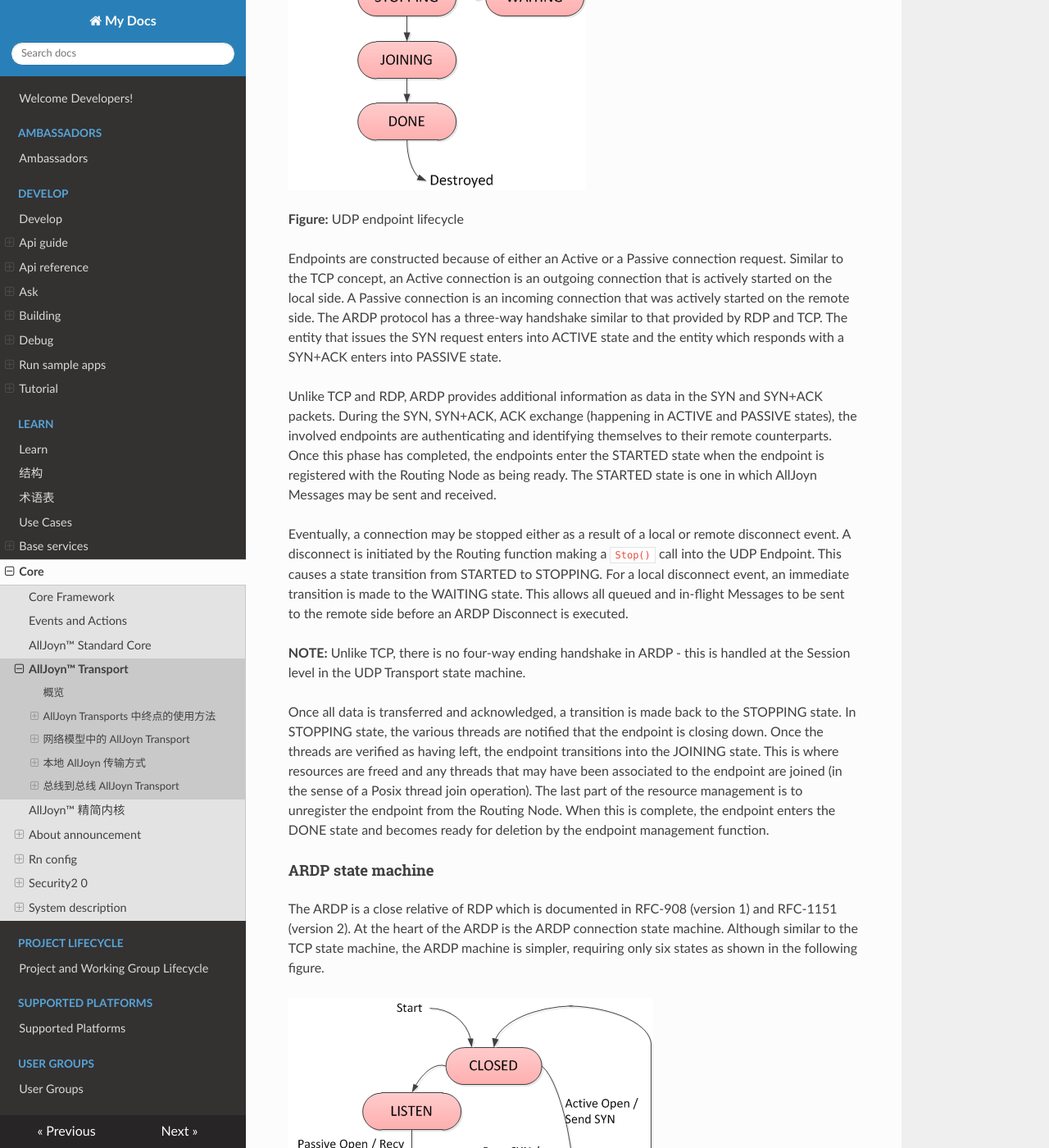
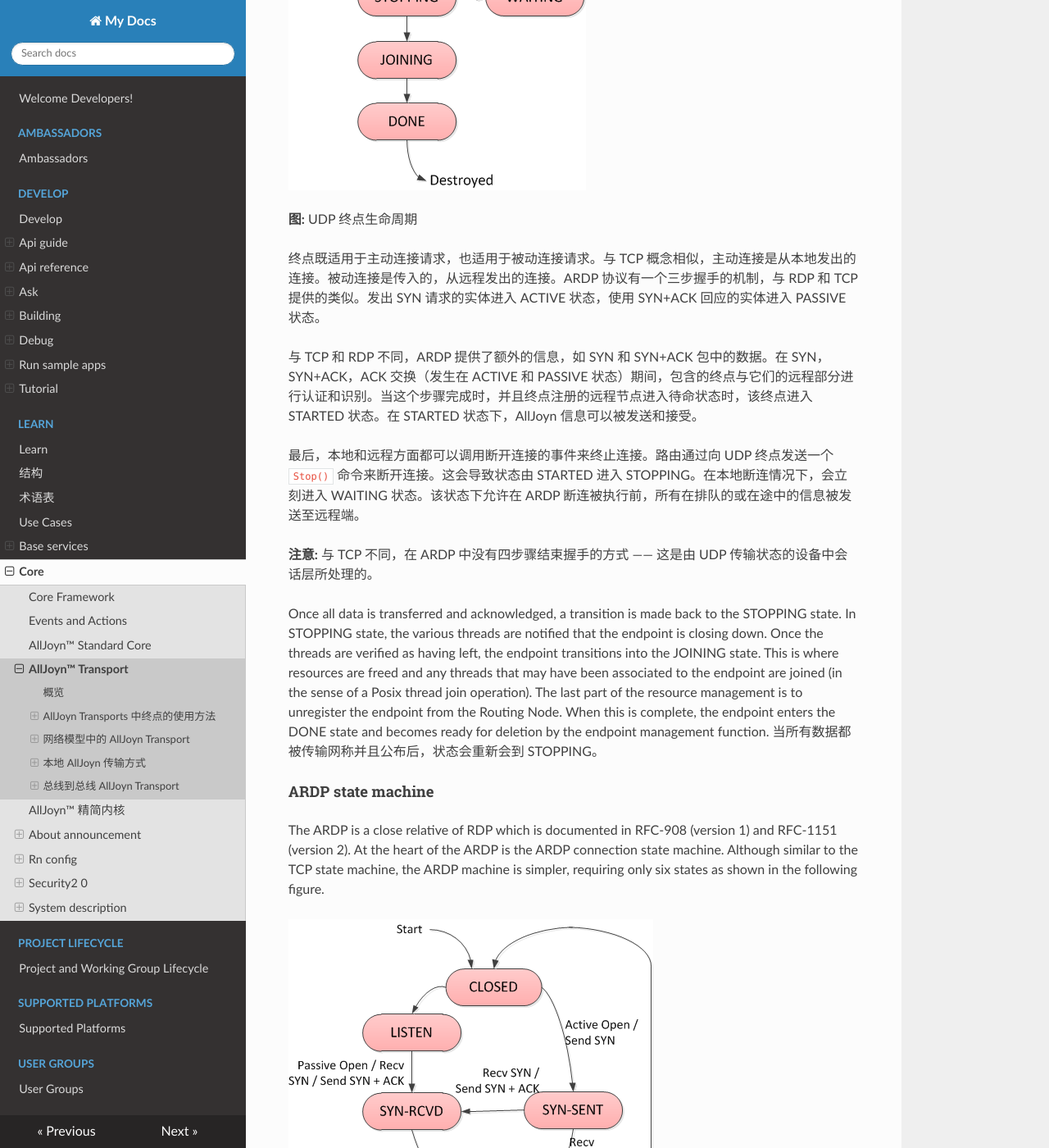
Before and after one commit to smart-conn/alljoyn-zh, an MkDocs documentation site: the page built from docs/learn/core/system-descriptionalljoyn-transport.md, in a window 1280 px wide and 1400 px high, scrolled down 11418 px. Shown: the whole window at 82% size. Built offline with MkDocs 1.6.1, drawn with Linux system fonts in a browser that asks for light colours; nearby versions of some CDN libraries.

Commit message:
Update system-descriptionalljoyn-transport.md

```diff
--- a/docs/learn/core/system-descriptionalljoyn-transport.md
+++ b/docs/learn/core/system-descriptionalljoyn-transport.md
@@ -230,37 +230,15 @@ UDP 终点通过一个如下图所示定义明确的生命周期。
 
 ![udp-endpoint-lifecycle][udp-endpoint-lifecycle]
 
-**Figure:** UDP endpoint lifecycle
+**图:** UDP 终点生命周期
 
-Endpoints are constructed because of either an Active or a
-Passive connection request. Similar to the TCP concept,
-an Active connection is an outgoing connection that is actively
-started on the local side. A Passive connection is an incoming
-connection that was actively started on the remote side.
-The ARDP protocol has a three-way handshake similar to that
-provided by RDP and TCP. The entity that issues the SYN request
-enters into ACTIVE state and the entity which responds with a
-SYN+ACK enters into PASSIVE state.
+终点既适用于主动连接请求，也适用于被动连接请求。与 TCP 概念相似，主动连接是从本地发出的连接。被动连接是传入的，从远程发出的连接。ARDP 协议有一个三步握手的机制，与 RDP 和 TCP 提供的类似。发出 SYN 请求的实体进入 ACTIVE 状态，使用 SYN+ACK 回应的实体进入 PASSIVE 状态。
 
-Unlike TCP and RDP, ARDP provides additional information as
-data in the SYN and SYN+ACK packets. During the SYN, SYN+ACK,
-ACK exchange (happening in ACTIVE and PASSIVE states), the involved
-endpoints are authenticating and identifying themselves to their
-remote counterparts. Once this phase has completed, the endpoints
-enter the STARTED state when the endpoint is registered with the
-Routing Node as being ready. The STARTED state is one in which
-AllJoyn Messages may be sent and received.
+与 TCP 和 RDP 不同，ARDP 提供了额外的信息，如 SYN 和 SYN+ACK 包中的数据。在 SYN，SYN+ACK，ACK 交换（发生在 ACTIVE 和 PASSIVE 状态）期间，包含的终点与它们的远程部分进行认证和识别。当这个步骤完成时，并且终点注册的远程节点进入待命状态时，该终点进入 STARTED 状态。在 STARTED 状态下，AllJoyn 信息可以被发送和接受。
 
-Eventually, a connection may be stopped either as a result of a local
-or remote disconnect event. A disconnect is initiated by the Routing
-function making a `Stop()` call into the UDP Endpoint. This causes
-a state transition from STARTED to STOPPING. For a local disconnect
-event, an immediate transition is made to the WAITING state.
-This allows all queued and in-flight Messages to be sent to the
-remote side before an ARDP Disconnect is executed.
+最后，本地和远程方面都可以调用断开连接的事件来终止连接。路由通过向 UDP 终点发送一个 `Stop()` 命令来断开连接。这会导致状态由 STARTED 进入 STOPPING。在本地断连情况下，会立刻进入 WAITING 状态。该状态下允许在 ARDP 断连被执行前，所有在排队的或在途中的信息被发送至远程端。
 
-**NOTE:** Unlike TCP, there is no four-way ending handshake in ARDP -
-this is handled at the Session level in the UDP Transport state machine.
+**注意:** 与 TCP 不同，在 ARDP 中没有四步骤结束握手的方式 —— 这是由 UDP 传输状态的设备中会话层所处理的。
 
 Once all data is transferred and acknowledged, a transition is
 made back to the STOPPING state. In STOPPING state, the various
@@ -272,6 +250,7 @@ joined (in the sense of a Posix thread join operation). The last
 part of the resource management is to unregister the endpoint
 from the Routing Node. When this is complete, the endpoint enters the
 DONE state and becomes ready for deletion by the endpoint management function.
+当所有数据都被传输网称并且公布后，状态会重新会到 STOPPING。
 
 #### ARDP state machine
 
```
